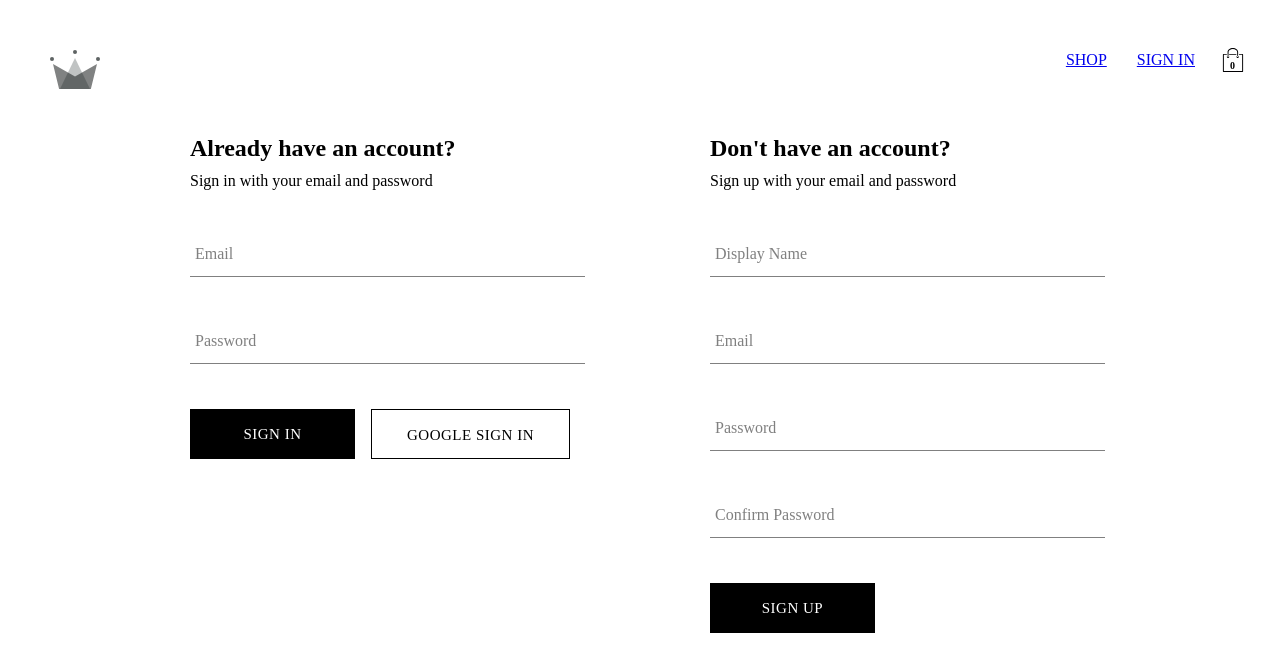
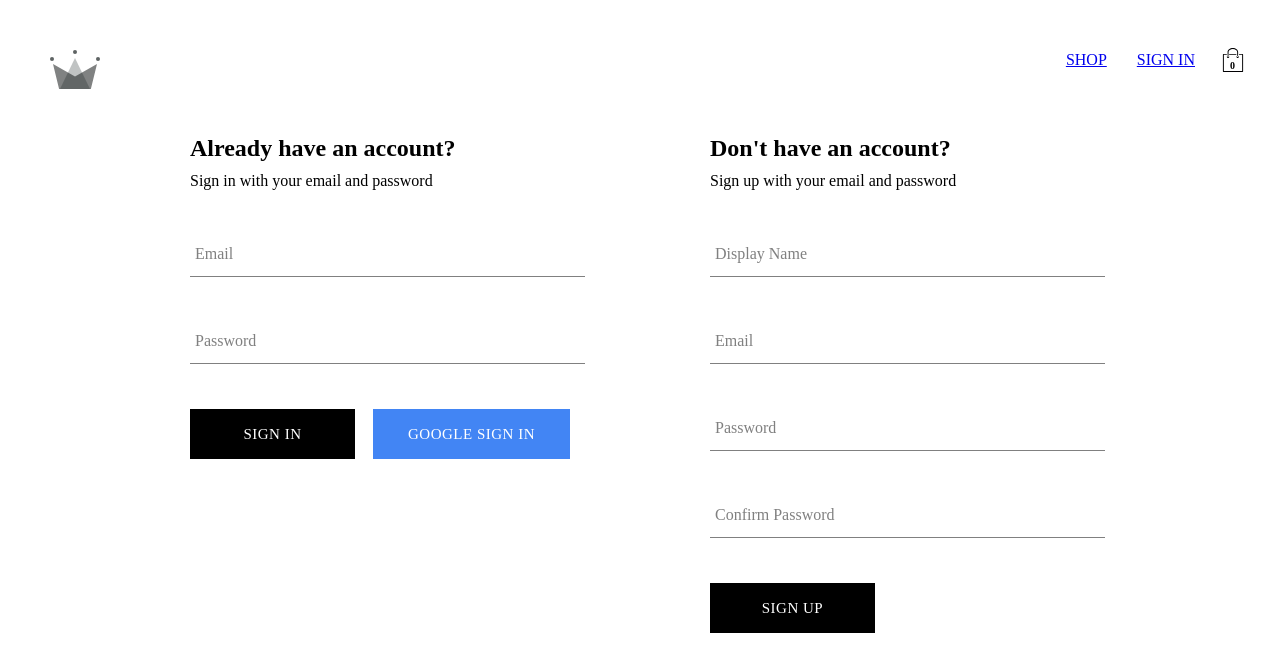
Before and after one commit to GaurabGurung/GRecreating-online-shopping-page, a React (Create React App) app: page /auth in a window 1280 px wide. Shown: the top 672 px of the page. Built offline with nearby package versions, Linux system fonts and the light colour scheme; no server answers; the database is empty.

Commit message:
Add submodule: submodule-repo

```diff
--- a/src/components/sign-in-form/sign-in-form.component.jsx
+++ b/src/components/sign-in-form/sign-in-form.component.jsx
@@ -81,7 +81,7 @@ const SignInForm = () => {
                     <Button
                         type = 'button'
                         onClick= {signInWithGoogle}
-                        buttonType = "inverted"
+                        buttonType = {BUTTON_TYPE_CLASSES.google}
                     > Google sign in
                     </Button>
                 </ButtonContainer>
```
Also changed, not shown: 1 other file (tests, documents, lock files or other folders).
